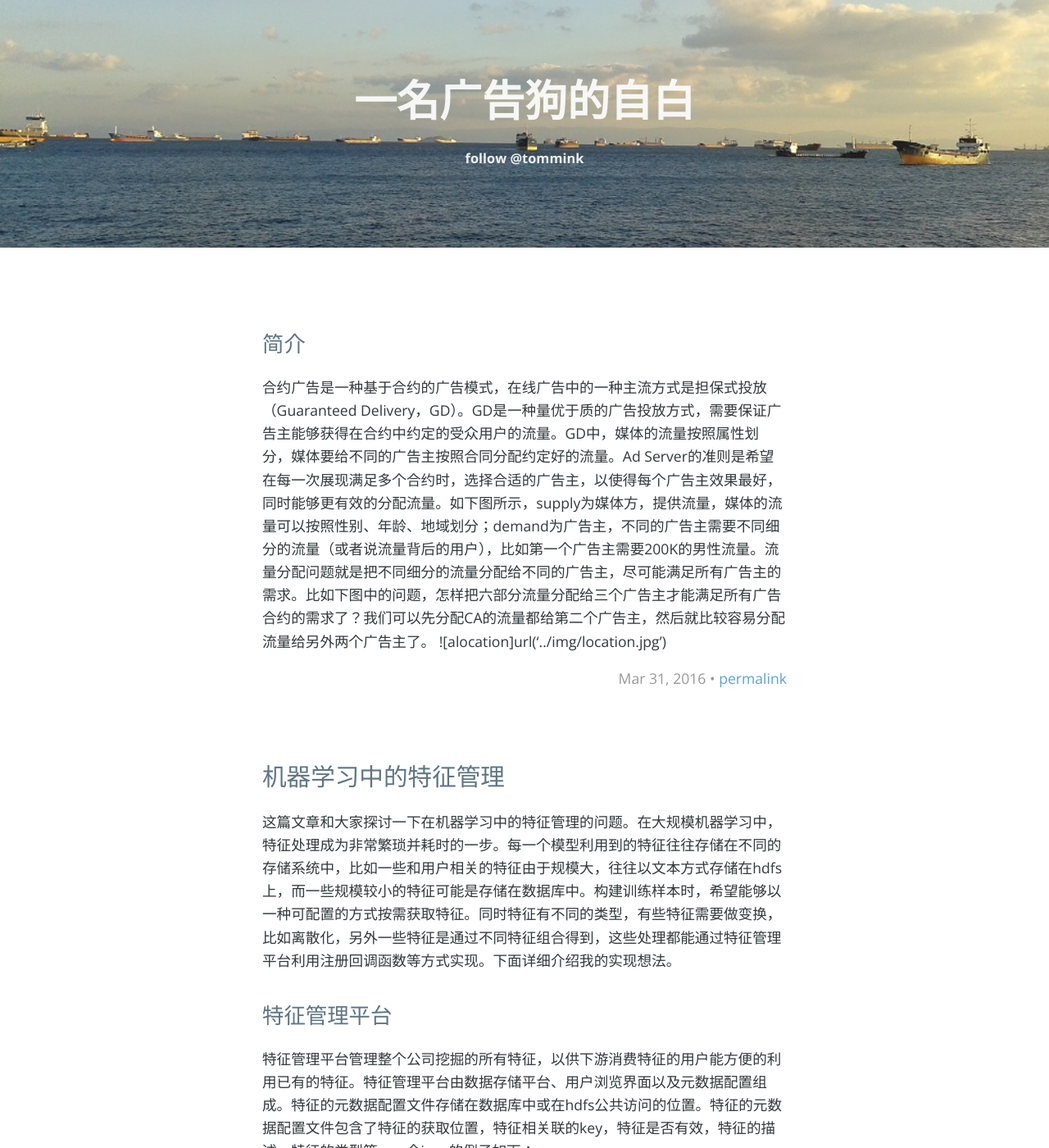
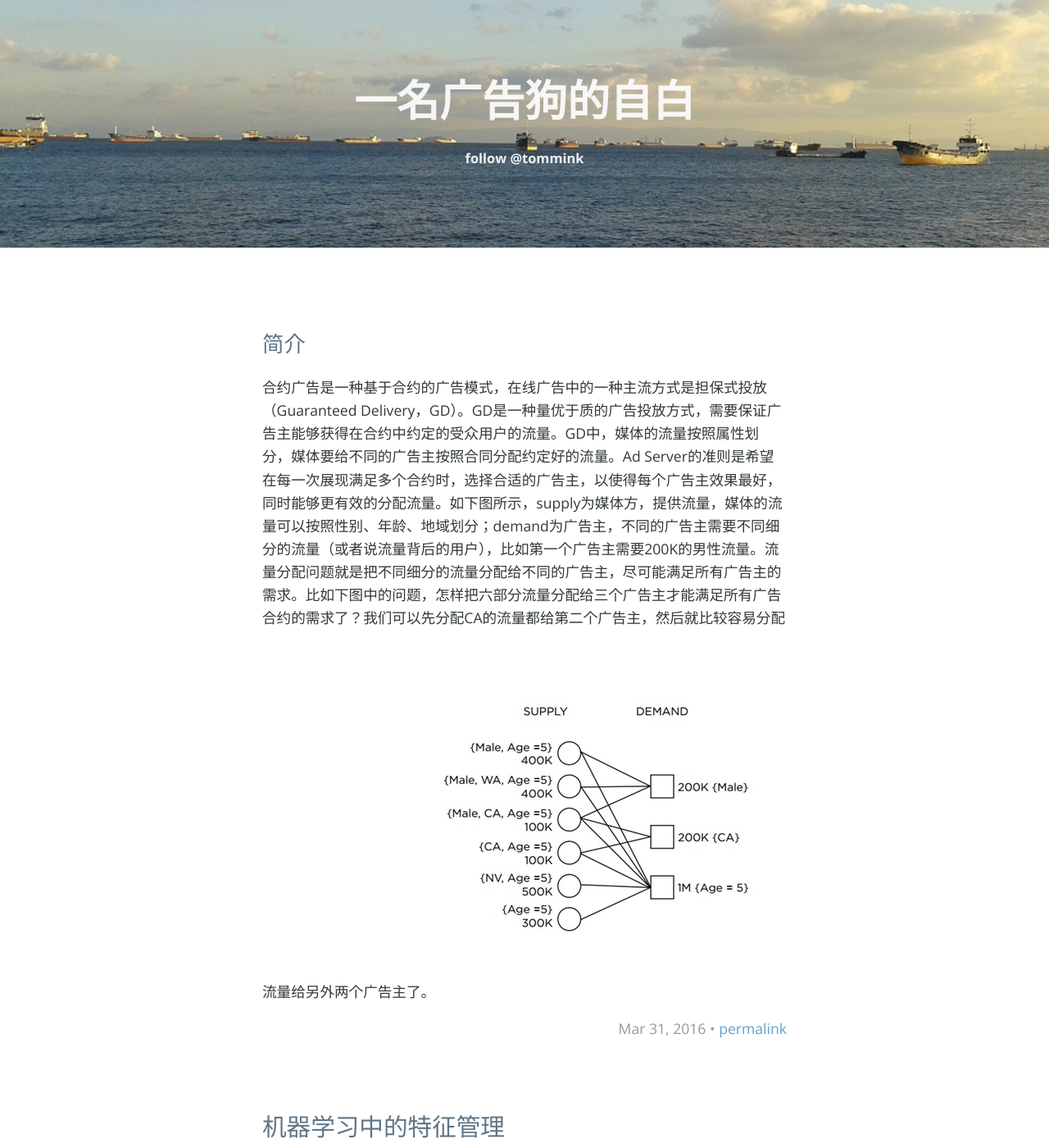
Before and after one commit to tongming/tongming.github.io, a Jekyll site: the page built from index.html, in a window 1280 px wide and 1400 px high. Shown: the whole window at 82% size. Built offline with Jekyll 4.4.1, drawn with Linux system fonts in a browser that asks for light colours; the list of posts is cut into pages by our own code.

Commit message:
fix image

```diff
--- a/_posts/2016-03-31-ad_alocation.md
+++ b/_posts/2016-03-31-ad_alocation.md
@@ -6,4 +6,4 @@ title:合约广告中的流量分配算法
 简介
 ---
 合约广告是一种基于合约的广告模式，在线广告中的一种主流方式是担保式投放（Guaranteed Delivery，GD）。GD是一种量优于质的广告投放方式，需要保证广告主能够获得在合约中约定的受众用户的流量。GD中，媒体的流量按照属性划分，媒体要给不同的广告主按照合同分配约定好的流量。Ad Server的准则是希望在每一次展现满足多个合约时，选择合适的广告主，以使得每个广告主效果最好，同时能够更有效的分配流量。如下图所示，supply为媒体方，提供流量，媒体的流量可以按照性别、年龄、地域划分；demand为广告主，不同的广告主需要不同细分的流量（或者说流量背后的用户），比如第一个广告主需要200K的男性流量。流量分配问题就是把不同细分的流量分配给不同的广告主，尽可能满足所有广告主的需求。比如下图中的问题，怎样把六部分流量分配给三个广告主才能满足所有广告合约的需求了？我们可以先分配CA的流量都给第二个广告主，然后就比较容易分配流量给另外两个广告主了。
-![alocation]url('../img/location.jpg')
+![alocation](../img/location.jpg)
```
